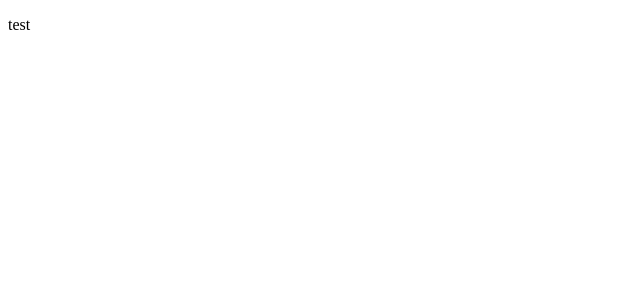
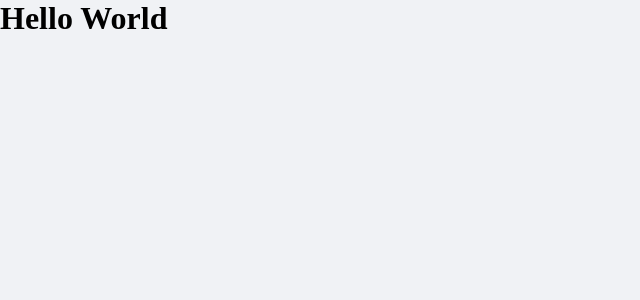
Before and after one commit to RafaelGoulartB/dt.money, a React (Create React App) app: page / in a window 1280 px wide. Shown: the top 300 px of the page, without its empty margins (0-640 px from the left). Built offline with nearby package versions, Linux system fonts and the light colour scheme.

Commit message:
🎨 styles: Creating global styles

```diff
--- a/public/index.html
+++ b/public/index.html
@@ -3,6 +3,7 @@
   <head>
     <meta charset="utf-8" />
     <meta name="viewport" content="width=device-width, initial-scale=1" />
+    <link rel="shortcut icon" href="favicon.png" type="image/png">
     <title>dt.money</title>
   </head>
   <body>
--- a/src/App.tsx
+++ b/src/App.tsx
@@ -1,10 +1,11 @@
 import React from 'react';
-import styled from 'styled-components'
+import { GlobalStyle } from './styles/global';
 
 const App: React.FC = () => {
   return (
     <div>
-      <p>test</p>
+      <GlobalStyle />
+      <h1>Hello World</h1>
     </div>
   );
 }
--- /dev/null
+++ b/src/styles/global.ts
@@ -0,0 +1,42 @@
+import { createGlobalStyle } from 'styled-components'
+
+export const GlobalStyle = createGlobalStyle`
+  :root {
+    --background: #f0f2f5;
+    --red: #e52e4d;
+    --blue: #5429cc;
+    --blue-light: #6933ff;
+    --text-title: #363F5F;
+    --text-body: #969CB3;
+    --shape: #ffffff;
+  }
+
+  * {
+    margin: 0;
+    padding: 0;
+    box-sizing: border-box
+  }
+
+  html {
+    @media(max-width: 1080px) {
+      font-size: 93.75%;
+    }
+    @media(max-width: 720px) {
+      font-size: 87.5%;
+    }
+  }
+
+  body {
+    background: var(--background);
+    -webkit-font-smoothing: antialiased;
+  }
+
+  button {
+    cursor: pointer;
+  }
+
+  [disabled] {
+    opacity: 0.6;
+    cursor: not-allowed;
+  }
+`
```
Also changed, not shown: public/favicon.png (renamed from favicon.png).
